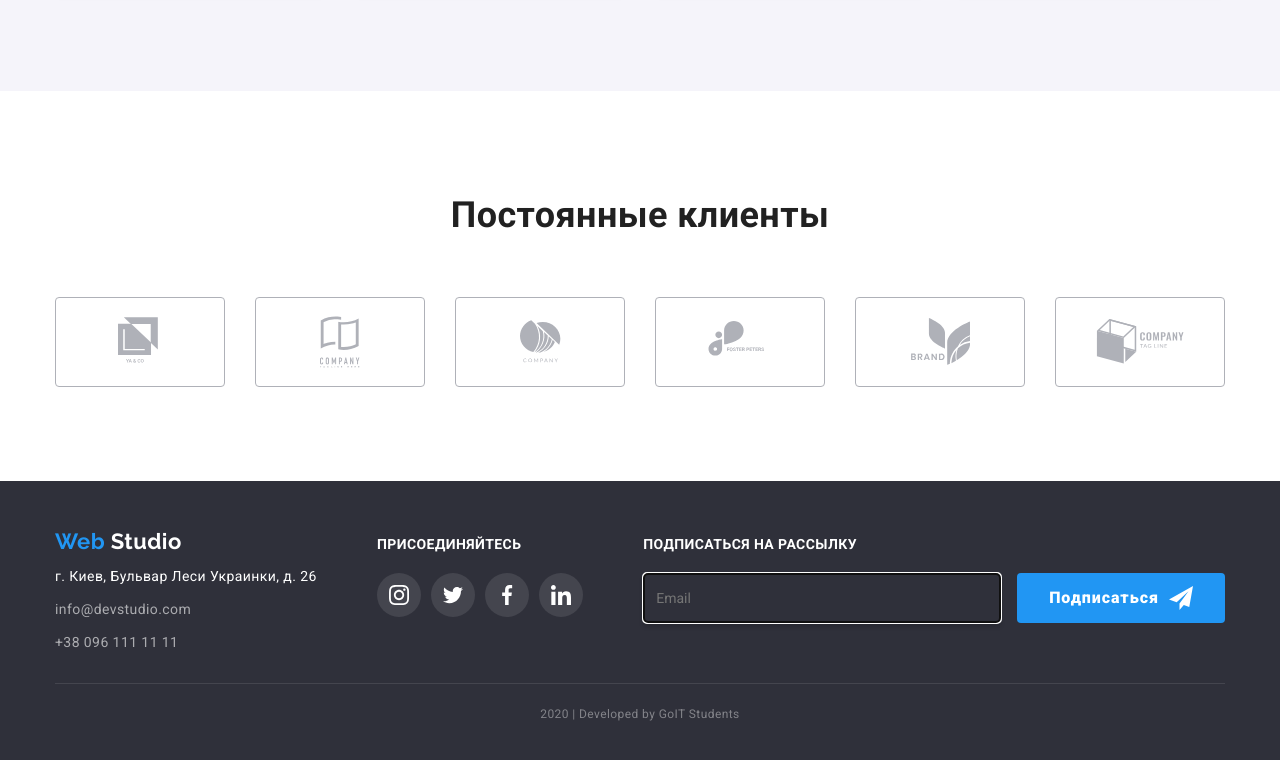
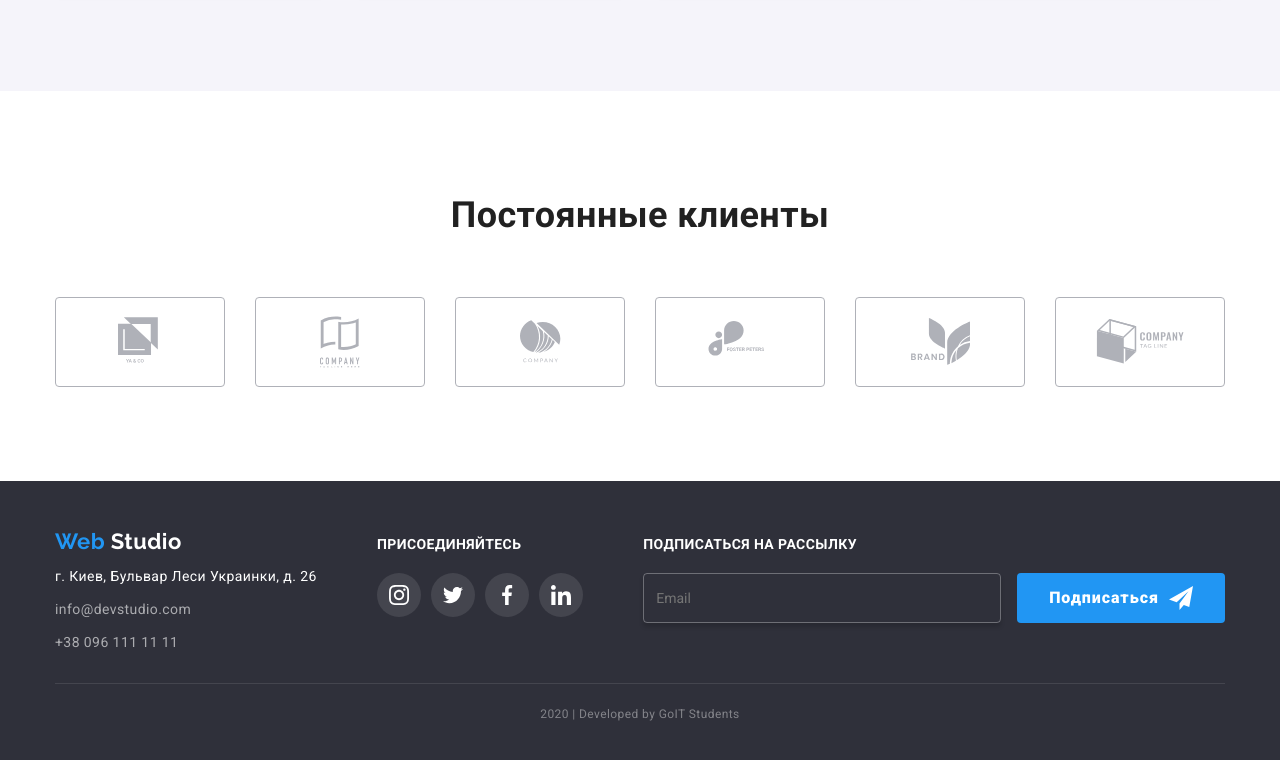
Before and after one commit to DarinaShevchuk/goit-markup-hw-06, a plain HTML site: page index.html in a window 1280 px wide. Shown: the part 2267-3027 px from the top of the page. Drawn offline with nearby package versions, Linux system fonts and the light colour scheme.

Commit message:
update form

```diff
--- a/index.html
+++ b/index.html
@@ -459,7 +459,6 @@
               name="email"
               id="email"
               placeholder="Email"
-              autofocus
             />
             <button type="submit" class="button-send">
               Подписаться
```
Also changed, not shown: portfolio.html (+0 -1 lines).
